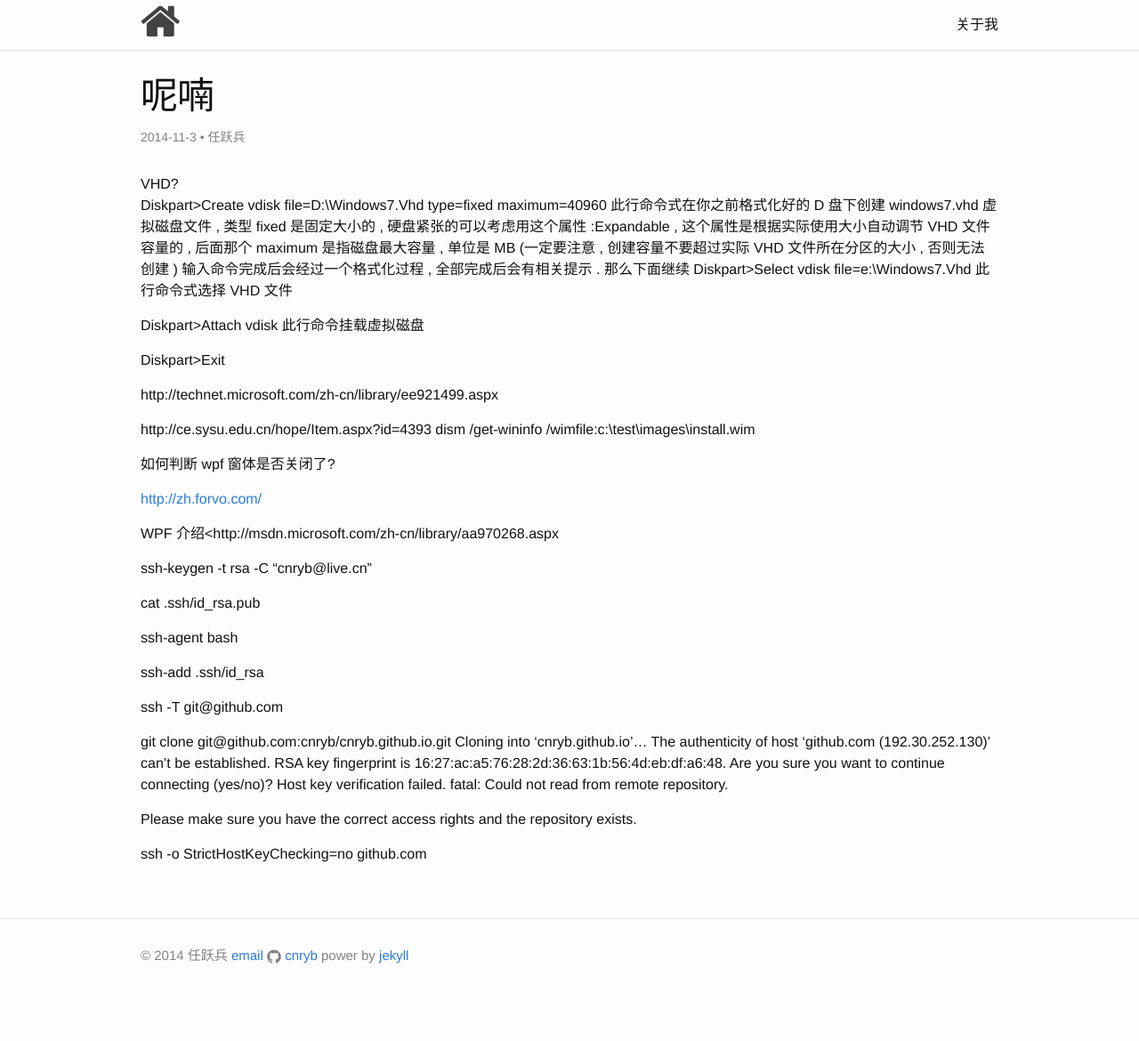
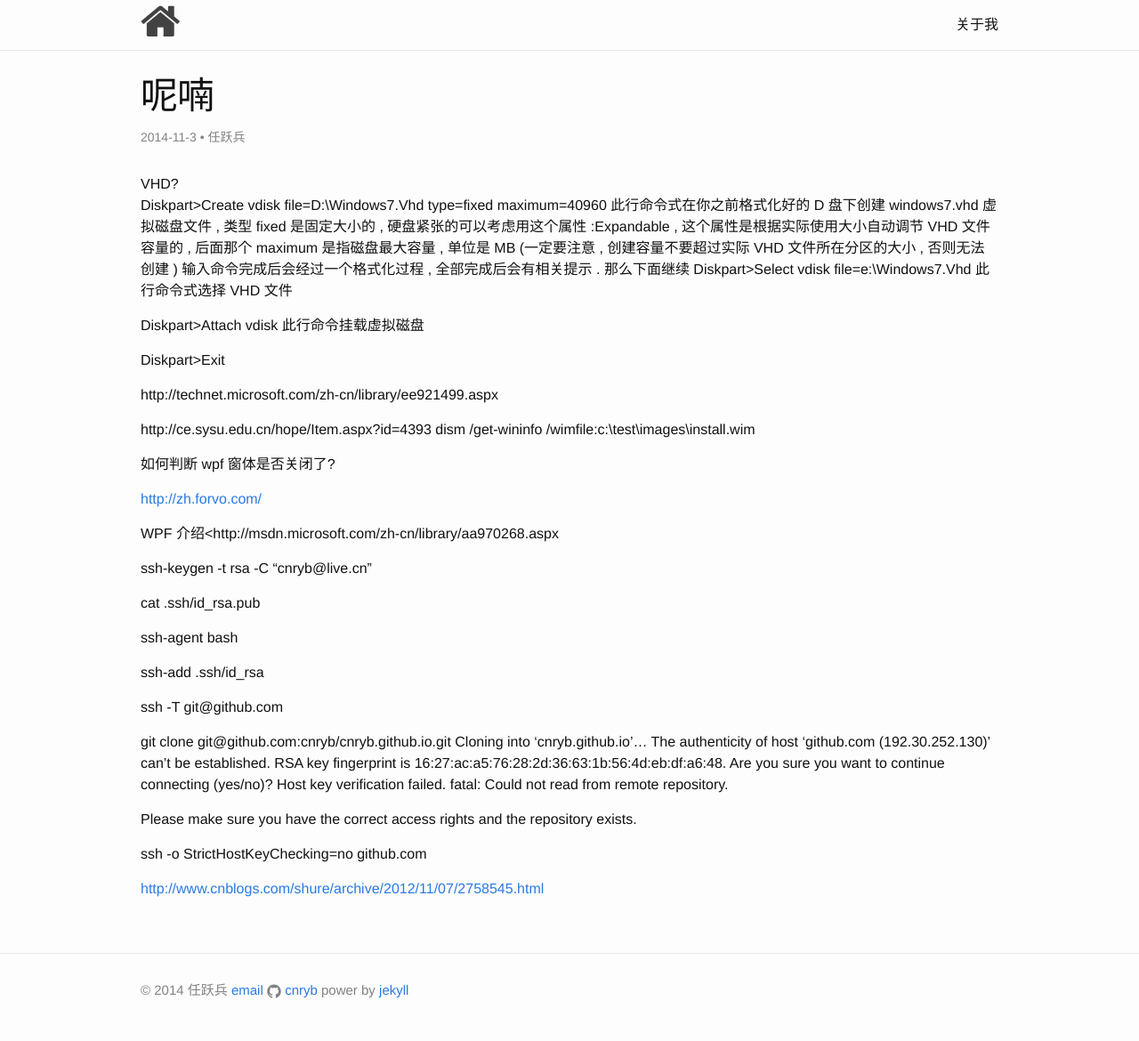
Before and after one commit to cnryb/cnryb.github.io, a Jekyll site: the page built from _posts/2014-11-03-呢喃.md, in a window 1280 px wide. Shown: the whole page at 89% size. Built offline with Jekyll 4.4.1, drawn with Linux system fonts in a browser that asks for light colours; nearby versions of some CDN libraries; comment, search, counter and statistics services are not loaded; before the commit the page ends 1131 px from its top, so only the background shows below that.

Commit message:
http://www.cnblogs.com/shure/archive/2012/11/07/2758545.html

```diff
--- a/_posts/2014-11-03-呢喃.md
+++ b/_posts/2014-11-03-呢喃.md
@@ -58,3 +58,5 @@ and the repository exists.
 
 
 ssh -o StrictHostKeyChecking=no github.com
+
+<http://www.cnblogs.com/shure/archive/2012/11/07/2758545.html>
```
